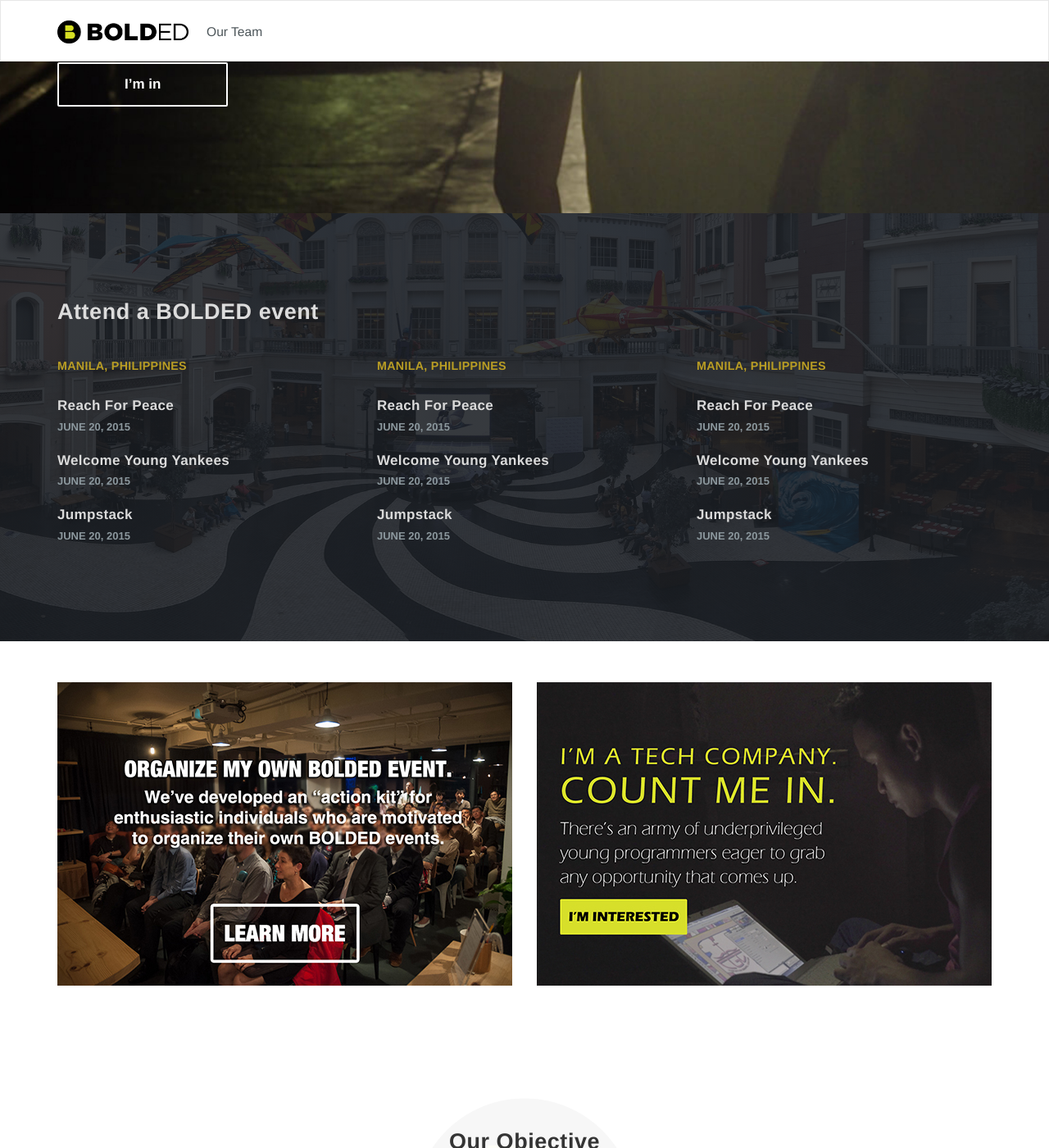
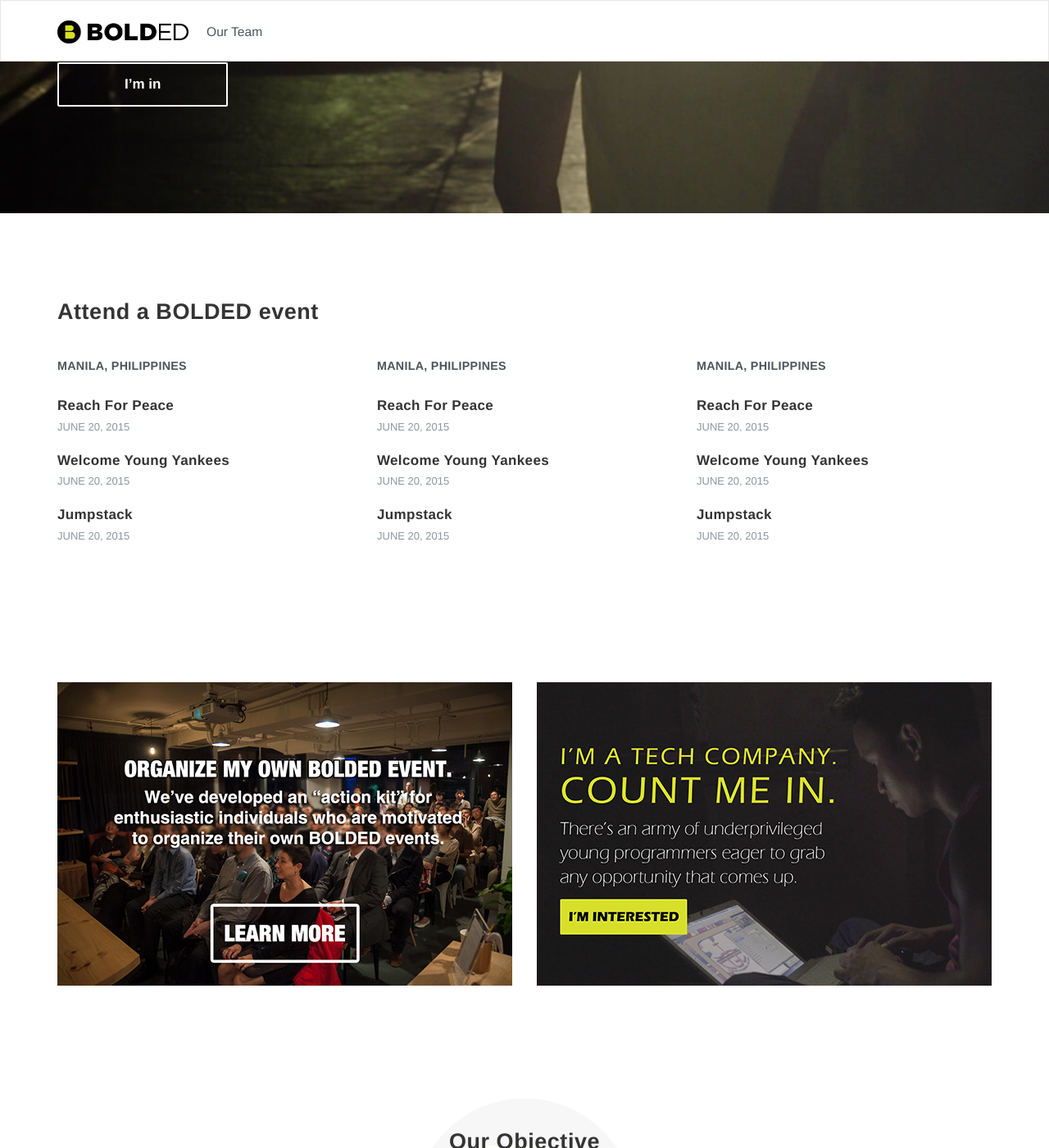
Before and after one commit to codedred/bolded, a Jekyll site: the page built from index.html, in a window 1280 px wide and 1400 px high, scrolled down 434 px. Shown: the whole window at 82% size. Built offline with Jekyll 4.4.1, drawn with Linux system fonts in a browser that asks for light colours; nearby versions of some CDN libraries; some web fonts are replaced.

Commit message:
applies changes to event section

```diff
--- a/_sass/components/_events.scss
+++ b/_sass/components/_events.scss
@@ -1,14 +1,12 @@
 .event-list {
   .event-header {
     margin-bottom: 35px;
-    color: $grayish-white;
+    color: $black;
   }
 
   .event-location {
-    font-family: 'Avenir Next', Helvetica, Arial, sans-serif;
     font-size: 1.1em;
-    font-weight: 700;
-    color: $dark-yellow;
+    color: $gray;
     text-transform: uppercase;
     margin-bottom: 25px;
   }
@@ -17,13 +15,11 @@
 
   .event-name {
     margin: 0;
-    color: $lighter-gray;
+    color: $black;
   }
 
   .event-date {
-    font-family: 'Avenir Next', Helvetica, Arial, sans-serif;
     font-size: 1em;
-    font-weight: 700;
     color: $bluish-gray;
     text-transform: uppercase;
   }
--- a/_sass/components/_splash.scss
+++ b/_sass/components/_splash.scss
@@ -51,28 +51,8 @@
     @include align-self(center);
   }
 
-  &.-pale-yellow {
-    background: rgba($pale-yellow, 0.13);
-  }
-
   &.-home {
     background: url(../assets/images/splash_home.jpg) top center no-repeat;
-    @include background-size(cover);
-  }
-
-  &.-events {
-    background: linear-gradient(to bottom, rgba(25, 29, 34, 0.87), rgba(25, 29, 34, 0.87)),url(../assets/images/splash_events.png) center center no-repeat;
-    /*linear-gradient(to bottom, rgba(8, 80, 120, 0.60), rgba(133, 216, 206, 0.70)),*/
-    @include background-size(cover);
-  }
-
-  &.-kit {
-    background: linear-gradient(to bottom, rgba(8, 80, 120, 0.5), rgba(18, 46, 63, 0.8)), url(../assets/images/splash_kit.jpg) center center no-repeat;
-    @include background-size(cover);
-  }
-
-  &.-tech {
-    background: linear-gradient(to bottom, rgba(8, 80, 120, 0.3), rgba(18, 46, 63, 0.5)), url(../assets/images/splash_tech.png) center center no-repeat;
     @include background-size(cover);
   }
 
```
